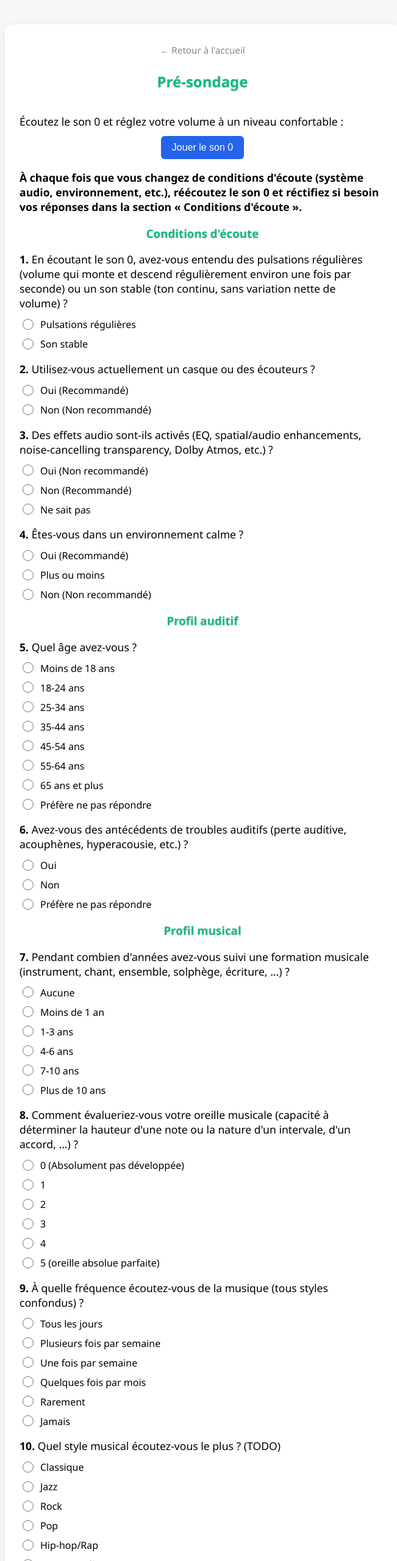
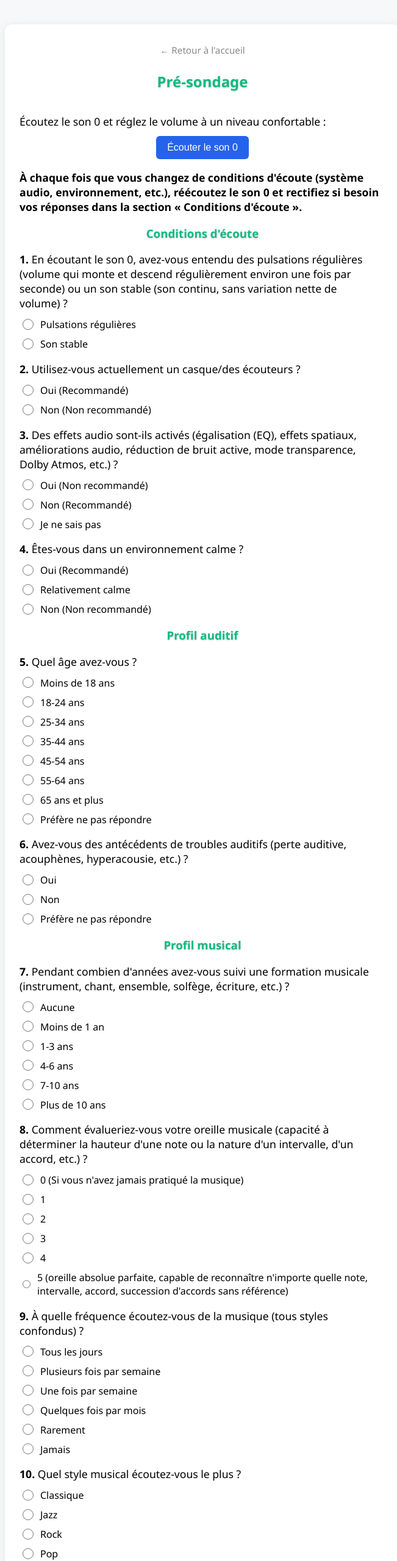
Before and after one commit to ERCC2028/sondage-consonance, a website: page public/presurvey.html in a window 1280 px wide. Shown: the top 2560 px of the page at 61% size, without its empty margins (308-959 px from the left). Drawn offline with Linux system fonts and the light colour scheme.

Commit message:
Insh'allah c'est le dernier commit

```diff
--- a/index.js
+++ b/index.js
@@ -5,9 +5,10 @@ const path = require("path");
 const sequelize = require("./sequelize");
 const Answer = require("./models/Answer");
 const checkProfile = require("./public/check_profile");
+require("dotenv").config();
 
 const app = express();
-const PORT = 3000;
+const PORT = process.env.PORT || 3000;
 
 app.use(cors());
 app.use(express.json());
--- a/package.json
+++ b/package.json
@@ -15,5 +15,8 @@
         "pg": "^8.16.3",
         "sequelize": "^6.37.7",
         "sqlite3": "^5.1.7"
+    },
+    "devDependencies": {
+        "dotenv": "^17.2.3"
     }
 }
--- a/public/presurvey.html
+++ b/public/presurvey.html
@@ -21,17 +21,20 @@
         <h2>Pré-sondage</h2>
 
         <form id="form">
-            <p class="question">Écoutez le son 0 et réglez votre volume à un niveau confortable&nbsp;:</p>
+            <p class="question">Écoutez le son 0 et réglez le volume à un niveau confortable&nbsp;:</p>
             <div class="button-group">
-                <button type="button" id="play-calibration-sound" onclick="playCalibrationSound()">Jouer le son 0</button>
+                <button type="button" id="play-calibration-sound" onclick="playCalibrationSound()">Écouter le son
+                    0</button>
             </div>
 
-            <p class="question"><b>À chaque fois que vous changez de conditions d'écoute (système audio, environnement, etc.), réécoutez le son 0 et réctifiez si besoin vos réponses dans la section «&nbsp;Conditions d'écoute&nbsp;». </b></p>
+            <p class="question"><b>À chaque fois que vous changez de conditions d'écoute (système audio, environnement,
+                    etc.), réécoutez le son 0 et rectifiez si besoin vos réponses dans la section «&nbsp;Conditions
+                    d'écoute&nbsp;». </b></p>
 
             <h3>Conditions d'écoute</h3>
 
             <p class="question"><b>1.</b> En écoutant le son 0, avez-vous entendu des pulsations régulières
-                (volume qui monte et descend régulièrement environ une fois par seconde) ou un son stable (ton continu,
+                (volume qui monte et descend régulièrement environ une fois par seconde) ou un son stable (son continu,
                 sans variation nette de volume)&nbsp;? </p>
             <div class="radio-group">
                 <label>
@@ -44,7 +47,7 @@
                 </label>
             </div>
 
-            <p class="question"><b>2.</b> Utilisez-vous actuellement un casque ou des écouteurs&nbsp;? </p>
+            <p class="question"><b>2.</b> Utilisez-vous actuellement un casque/des écouteurs&nbsp;? </p>
             <div class="radio-group">
                 <label>
                     <input type="radio" name="headphones" value="0">
@@ -56,8 +59,9 @@
                 </label>
             </div>
 
-            <p class="question"><b>3.</b> Des effets audio sont-ils activés (EQ, spatial/audio enhancements,
-                noise-cancelling transparency, Dolby Atmos, etc.)&nbsp;? </p>
+            <p class="question"><b>3.</b> Des effets audio sont-ils activés (égalisation (EQ), effets
+                spatiaux, améliorations audio, réduction de bruit active, mode transparence, Dolby Atmos, etc.)&nbsp;?
+            </p>
             <div class="radio-group">
                 <label>
                     <input type="radio" name="audioEffects" value="0">
@@ -69,7 +73,7 @@
                 </label>
                 <label>
                     <input type="radio" name="audioEffects" value="1">
-                    Ne sait pas
+                    Je ne sais pas
                 </label>
             </div>
 
@@ -81,10 +85,10 @@
                 </label>
                 <label>
                     <input type="radio" name="environment" value="1">
-                    Plus ou moins
+                    Relativement calme
                 </label>
                 <label>
-                    <input type="radio" name="environment" value="1">
+                    <input type="radio" name="environment" value="2">
                     Non (Non recommandé)
                 </label>
             </div>
@@ -127,7 +131,8 @@
                 </label>
             </div>
 
-            <p class="question"><b>6.</b> Avez-vous des antécédents de troubles auditifs (perte auditive, acouphènes, hyperacousie, etc.)&nbsp;? </p>
+            <p class="question"><b>6.</b> Avez-vous des antécédents de troubles auditifs (perte auditive, acouphènes,
+                hyperacousie, etc.)&nbsp;? </p>
             <div class="radio-group">
                 <label>
                     <input type="radio" name="hearingIssues" value="0">
@@ -145,7 +150,8 @@
 
             <h3>Profil musical</h3>
 
-            <p class="question"><b>7.</b> Pendant combien d'années avez-vous suivi une formation musicale (instrument, chant, ensemble, solphège, écriture, ...)&nbsp;? </p>
+            <p class="question"><b>7.</b> Pendant combien d'années avez-vous suivi une formation musicale (instrument,
+                chant, ensemble, solfège, écriture, etc.)&nbsp;? </p>
             <div class="radio-group">
                 <label>
                     <input type="radio" name="musicalTraining" value="0">
@@ -173,11 +179,12 @@
                 </label>
             </div>
 
-            <p class="question"><b>8.</b> Comment évalueriez-vous votre oreille musicale (capacité à déterminer la hauteur d'une note ou la nature d'un intervale, d'un accord, ...) ? </p>
+            <p class="question"><b>8.</b> Comment évalueriez-vous votre oreille musicale (capacité à déterminer la
+                hauteur d'une note ou la nature d'un intervalle, d'un accord, etc.)&nbsp;? </p>
             <div class="radio-group">
                 <label>
                     <input type="radio" name="musicalSkills" value="0">
-                    0 (Absolument pas développée)
+                    0 (Si vous n'avez jamais pratiqué la musique)
                 </label>
                 <label>
                     <input type="radio" name="musicalSkills" value="1">
@@ -197,11 +204,13 @@
                 </label>
                 <label>
                     <input type="radio" name="musicalSkills" value="5">
-                    5 (oreille absolue parfaite)
+                    5 (oreille absolue parfaite, capable de reconnaître n'importe quelle note, intervalle, accord,
+                    succession d'accords sans référence)
                 </label>
             </div>
 
-            <p class="question"><b>9.</b> À quelle fréquence écoutez-vous de la musique (tous styles confondus)&nbsp;? </p>
+            <p class="question"><b>9.</b> À quelle fréquence écoutez-vous de la musique (tous styles confondus)&nbsp;?
+            </p>
             <div class="radio-group">
                 <label>
                     <input type="radio" name="musicListening" value="0">
@@ -229,7 +238,7 @@
                 </label>
             </div>
 
-            <p class="question"><b>10.</b> Quel style musical écoutez-vous le plus&nbsp;? (TODO) </p>
+            <p class="question"><b>10.</b> Quel style musical écoutez-vous le plus&nbsp;?</p>
             <div class="radio-group">
                 <label>
                     <input type="radio" name="musicStyles" value="0">
```
Also changed, not shown: public/index.html (+7 -7 lines), public/survey.html (+6 -6 lines), 2 other files.
